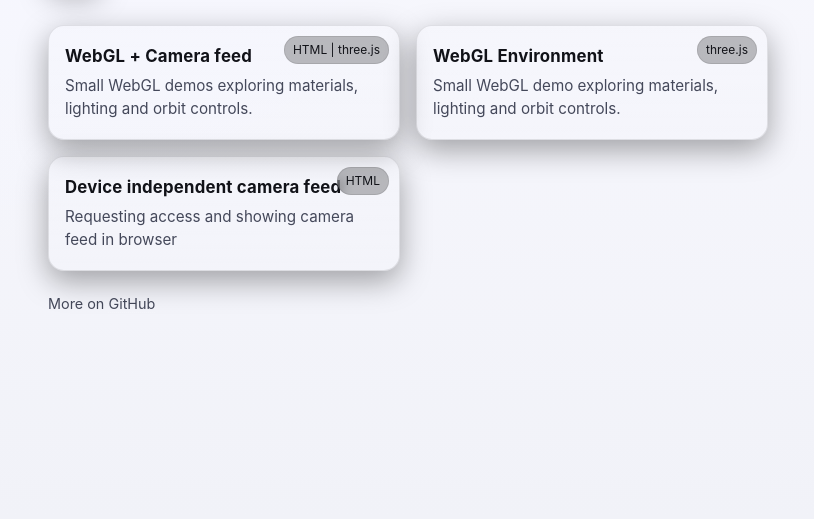
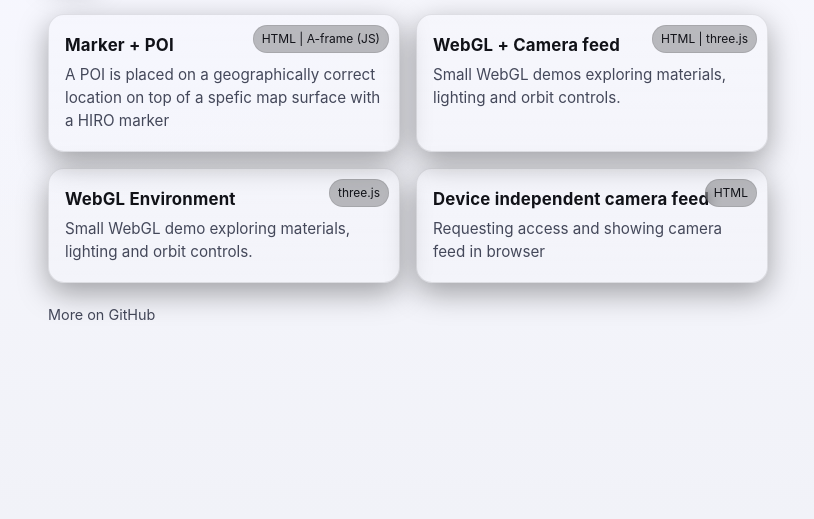
Before and after one commit to AntonAnderssonMedia/Thesis_components, a plain HTML site: page index.html in a window 1280 px wide. Shown: the part 281-800 px from the top of the page, without its empty margins (232-1046 px from the left). Drawn offline with Linux system fonts and the light colour scheme.

Commit message:
Update index.html

```diff
--- a/index.html
+++ b/index.html
@@ -125,6 +125,13 @@
 
         <!-- CARD TEMPLATE: update href + title + description -->
 
+        <a class="card" href="https://antonanderssonmedia.github.io/Hiro_MapPlane_POI/" target="_blank" rel="noopener">
+          <div class="glow"></div>
+          <span class="chip">HTML | A-frame (JS)</span>
+          <h3>Marker + POI</h3>
+          <p>A POI is placed on a geographically correct location on top of a spefic map surface with a HIRO marker</p>
+        </a>
+
         <a class="card" href="https://antonanderssonmedia.github.io/Three_JS_CameraFeed/" target="_blank" rel="noopener">
           <div class="glow"></div>
           <span class="chip">HTML | three.js</span>
```
